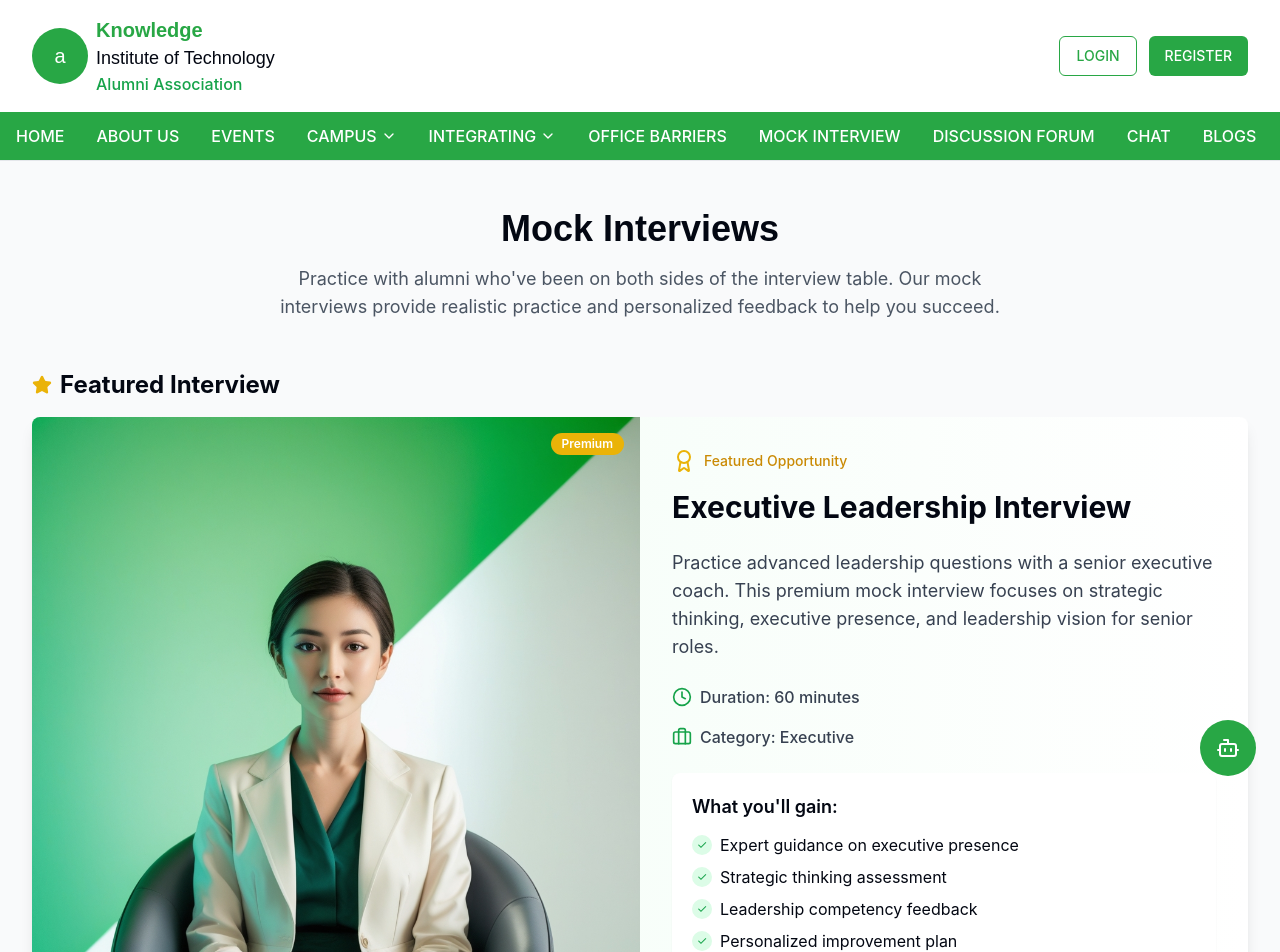
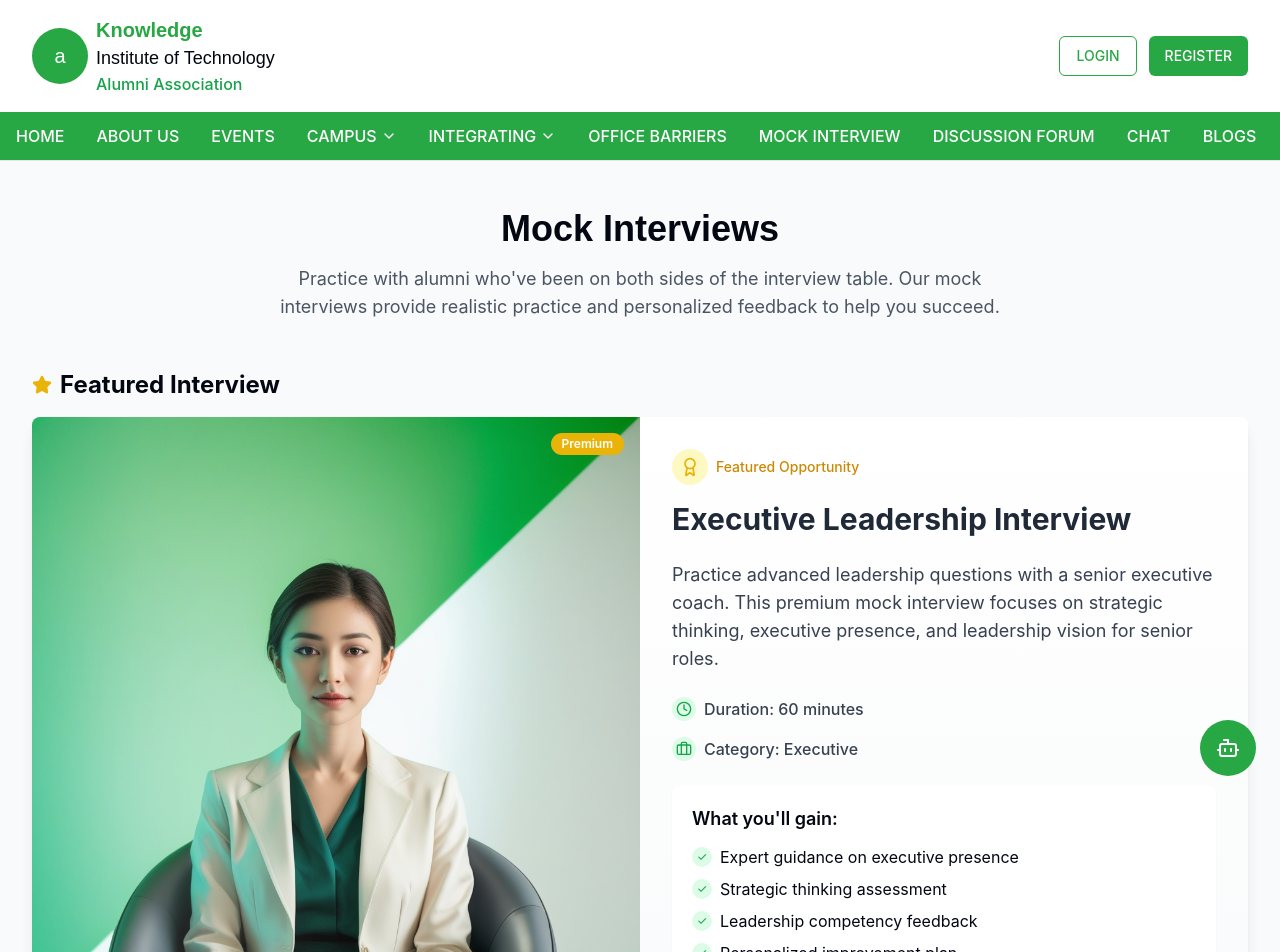
Before and after one commit to Dineshsj3002/nexus-voice-craft, a React (Vite) app: page /mock-interviews in a window 1280 px wide. Shown: the top 952 px of the page. Built offline with nearby package versions, Linux system fonts and the light colour scheme.

Commit message:
Refactor: Improve image display and effects
Implement image optimization and add a subtle light up/down effect to images.

```diff
--- a/src/components/MockInterviewCard.tsx
+++ b/src/components/MockInterviewCard.tsx
@@ -1,5 +1,5 @@
 
-import React from 'react';
+import React, { useState, useEffect } from 'react';
 import { Button } from '@/components/ui/button';
 import { Clock, CalendarPlus, Video, Star, Award, Briefcase } from 'lucide-react';
 import { showSuccessToast } from './SuccessToast';
@@ -23,6 +23,17 @@ const MockInterviewCard = ({
   category,
   featured = false,
 }: MockInterviewProps) => {
+  const [glowPosition, setGlowPosition] = useState(0);
+
+  // Animate the glow effect
+  useEffect(() => {
+    const interval = setInterval(() => {
+      setGlowPosition(prev => (prev >= 100 ? 0 : prev + 1));
+    }, 50);
+
+    return () => clearInterval(interval);
+  }, []);
+
   const handleBookSchedule = () => {
     showSuccessToast({ message: 'Interview scheduled!', emoji: '🎯' });
   };
@@ -36,43 +47,56 @@ const MockInterviewCard = ({
     return (
       <Card className="overflow-hidden border-0 shadow-lg hover:shadow-xl transition-all bg-gradient-to-r from-green-50 to-white">
         <div className="flex flex-col md:flex-row">
-          {/* Featured Image - Larger on featured card */}
-          <div className="w-full md:w-1/2 relative">
+          {/* Featured Image - With lighting effect */}
+          <div className="w-full md:w-1/2 relative overflow-hidden">
+            <div
+              className="absolute inset-0 bg-gradient-to-r from-transparent via-white/20 to-transparent"
+              style={{
+                transform: `translateX(${-50 + glowPosition}%)`,
+                opacity: 0.7
+              }}
+            />
             <img
               src={image}
               alt={title}
-              className="w-full h-[400px] md:h-full object-cover"
+              className="w-full h-[350px] md:h-full object-cover transition-transform duration-700 hover:scale-105"
             />
-            <Badge className="absolute top-4 right-4 bg-yellow-500 text-white">
+            <Badge className="absolute top-4 right-4 bg-yellow-500 text-white animate-pulse-green">
               Premium
             </Badge>
           </div>
 
           {/* Content Side - Enhanced for featured interview */}
-          <div className="w-full md:w-1/2 flex flex-col p-8">
+          <div className="w-full md:w-1/2 flex flex-col p-8 bg-gradient-to-b from-white to-gray-50">
             <div className="flex items-center mb-4">
-              <Award className="h-6 w-6 text-yellow-500 mr-2" />
+              <div className="p-2 rounded-full bg-yellow-100 mr-2">
+                <Award className="h-5 w-5 text-yellow-500" />
+              </div>
               <span className="text-sm font-medium text-yellow-600">Featured Opportunity</span>
             </div>
 
             <CardHeader className="pb-2 px-0 pt-0">
-              <h3 className="text-3xl font-bold">{title}</h3>
+              <h3 className="text-3xl font-bold text-gray-800">{title}</h3>
             </CardHeader>
 
             <CardContent className="px-0 py-4 flex-grow">
               <p className="text-gray-700 mb-6 text-lg">{description}</p>
 
               <div className="flex items-center text-gray-700 mb-4">
-                <Clock className="h-5 w-5 mr-2 text-green-600" />
+                <div className="p-1 rounded-full bg-green-100 mr-2">
+                  <Clock className="h-4 w-4 text-green-600" />
+                </div>
                 <span className="font-medium">Duration: {duration}</span>
               </div>
 
               <div className="flex items-center text-gray-700 mb-6">
-                <Briefcase className="h-5 w-5 mr-2 text-green-600" />
+                <div className="p-1 rounded-full bg-green-100 mr-2">
+                  <Briefcase className="h-4 w-4 text-green-600" />
+                </div>
                 <span className="font-medium">Category: {category}</span>
               </div>
 
-              <div className="bg-white p-5 rounded-lg mb-4 shadow-sm">
+              <div className="bg-white p-5 rounded-lg mb-4 shadow-sm hover-scale">
                 <h4 className="font-semibold mb-3 text-lg">What you'll gain:</h4>
                 <ul className="space-y-2">
                   <li className="flex items-start">
@@ -106,7 +130,7 @@ const MockInterviewCard = ({
             <CardFooter className="flex flex-col sm:flex-row gap-4 px-0 pb-0 pt-4">
               <Button
                 onClick={handleBookSchedule}
-                className="bg-green-600 hover:bg-green-700 w-full sm:w-auto text-white"
+                className="bg-green-600 hover:bg-green-700 w-full sm:w-auto text-white shadow-md hover:shadow-lg transform transition hover:-translate-y-1"
                 size="lg"
               >
                 <CalendarPlus className="mr-2 h-5 w-5" />
@@ -116,7 +140,7 @@ const MockInterviewCard = ({
               <Button
                 onClick={handleJoinCall}
                 variant="outline"
-                className="border-green-600 text-green-600 hover:bg-green-50 w-full sm:w-auto"
+                className="border-green-600 text-green-600 hover:bg-green-50 w-full sm:w-auto shadow-sm hover:shadow-md transform transition hover:-translate-y-1"
                 size="lg"
               >
                 <Video className="mr-2 h-5 w-5" />
@@ -132,33 +156,42 @@ const MockInterviewCard = ({
   // Original layout for non-featured interviews
   return (
     <Card className="flex flex-col md:flex-row overflow-hidden border-gray-200 hover:shadow-lg transition-all">
-      {/* Interviewer Image Side */}
-      <div className="w-full md:w-1/2 relative">
+      {/* Interviewer Image Side - with subtle lighting effect */}
+      <div className="w-full md:w-1/2 relative overflow-hidden">
+        <div
+          className="absolute inset-0 bg-gradient-to-r from-transparent via-white/10 to-transparent"
+          style={{
+            transform: `translateX(${-50 + glowPosition}%)`,
+            opacity: 0.5
+          }}
+        />
         <img
           src={image}
           alt={title}
-          className="w-full h-full object-cover"
+          className="w-full h-[250px] md:h-full object-cover transition-all duration-500 hover:scale-105"
         />
         <div className="absolute top-4 right-4 bg-nexus-primary text-white text-xs font-semibold px-2 py-1 rounded-full">
           {category}
         </div>
       </div>
 
-      {/* Content Side */}
-      <div className="w-full md:w-1/2 flex flex-col p-6">
+      {/* Content Side - with improved styling */}
+      <div className="w-full md:w-1/2 flex flex-col p-6 bg-gradient-to-b from-white to-gray-50">
         <CardHeader className="pb-2 px-0 pt-0">
-          <h3 className="text-2xl font-bold">{title}</h3>
+          <h3 className="text-2xl font-bold text-gray-800">{title}</h3>
         </CardHeader>
 
         <CardContent className="px-0 py-2 flex-grow">
           <p className="text-gray-600 mb-4">{description}</p>
 
           <div className="flex items-center text-gray-600 mb-4">
-            <Clock className="h-5 w-5 mr-2 text-nexus-primary" />
+            <div className="p-1 rounded-full bg-nexus-primary/10 mr-2">
+              <Clock className="h-4 w-4 text-nexus-primary" />
+            </div>
             <span>Duration: {duration}</span>
           </div>
 
-          <div className="bg-gray-50 p-4 rounded-lg mb-4">
+          <div className="bg-gray-50 p-4 rounded-lg mb-4 shadow-sm hover-scale">
             <h4 className="font-semibold mb-2">What to expect:</h4>
             <ul className="list-disc list-inside text-sm text-gray-600">
               <li>Tailored questions based on your field</li>
@@ -172,7 +205,7 @@ const MockInterviewCard = ({
         <CardFooter className="flex flex-col sm:flex-row gap-3 px-0 pb-0 pt-4">
           <Button
             onClick={handleBookSchedule}
-            className="bg-nexus-primary hover:bg-nexus-primary/90 w-full sm:w-auto"
+            className="bg-nexus-primary hover:bg-nexus-primary/90 w-full sm:w-auto shadow-md hover:shadow-lg transform transition hover:-translate-y-1"
           >
             <CalendarPlus className="mr-2 h-4 w-4" />
             Book a Schedule
@@ -181,7 +214,7 @@ const MockInterviewCard = ({
           <Button
             onClick={handleJoinCall}
             variant="outline"
-            className="border-nexus-primary text-nexus-primary hover:bg-nexus-primary/10 w-full sm:w-auto"
+            className="border-nexus-primary text-nexus-primary hover:bg-nexus-primary/10 w-full sm:w-auto shadow-sm hover:shadow-md transform transition hover:-translate-y-1"
           >
             <Video className="mr-2 h-4 w-4" />
             Join Call
```
